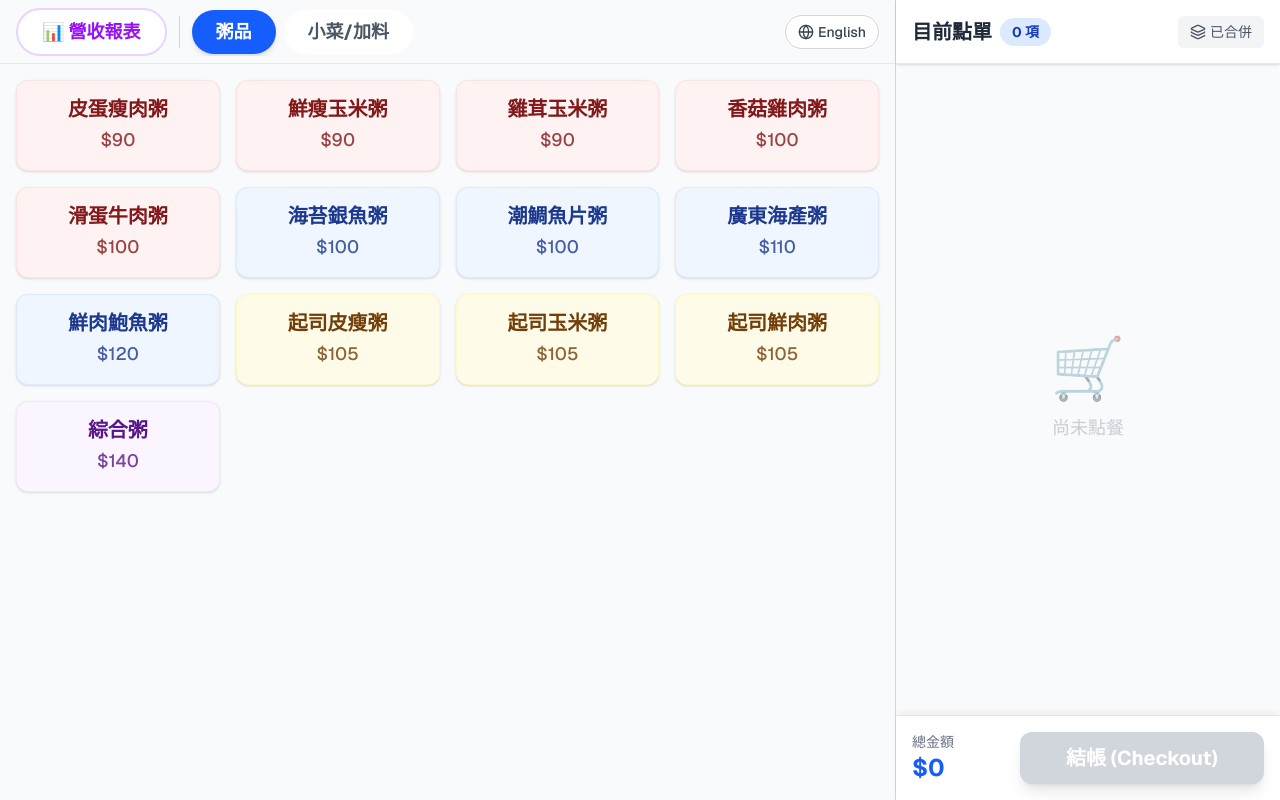
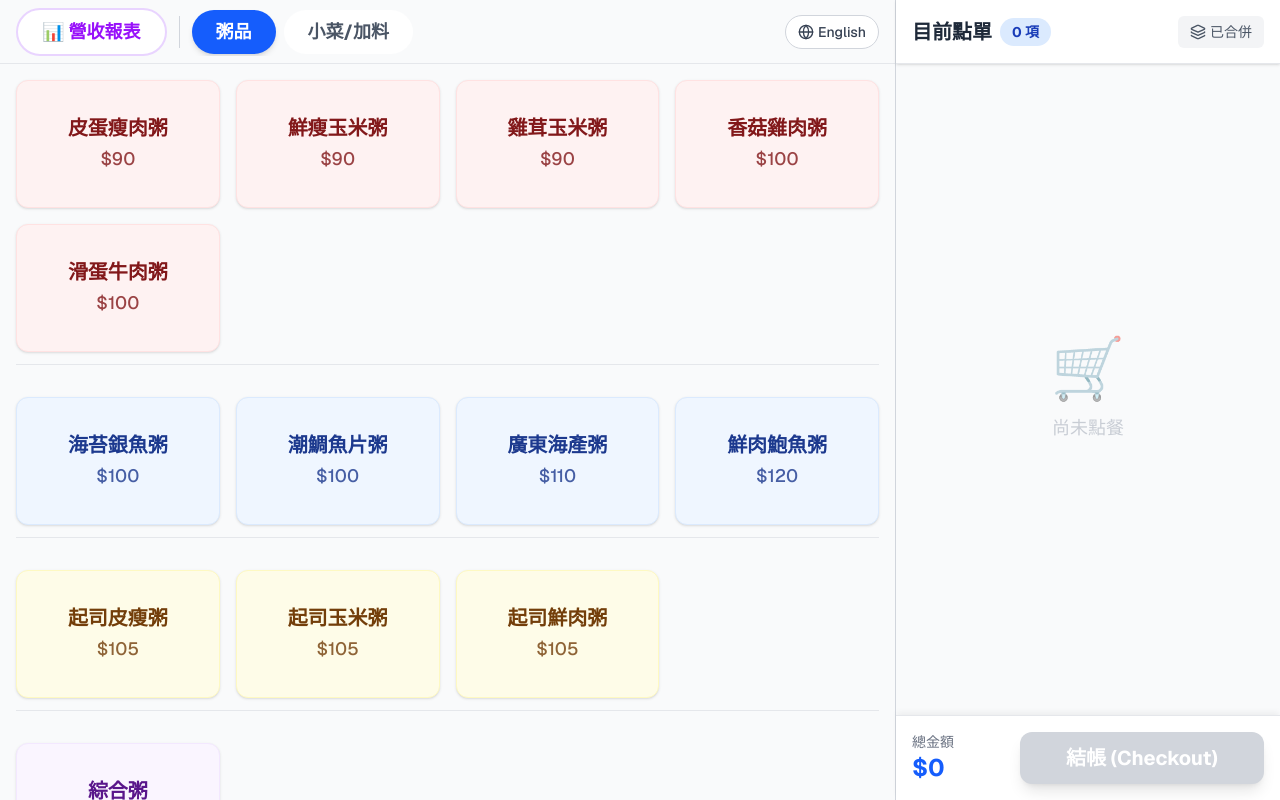
Before and after one commit to marcochang1118-svg/porridge-pos, a Next.js app: page / in a window 1280 px wide. Built offline with nearby package versions, Linux system fonts and the light colour scheme.

Commit message:
feat: separate desktop view into rows by type

```diff
--- a/app/page.tsx
+++ b/app/page.tsx
@@ -55,6 +55,30 @@ type CartItem = {
   modifierIds: string[];
   totalPrice: number;
   type?: string; // product type for color coding
+};
+
+const ProductCard = ({ product, addToCart, lang }: { product: any, addToCart: (p: any) => void, lang: 'zh' | 'en' }) => {
+  let colorClass = 'bg-white border-gray-200 hover:border-blue-400';
+  if (product.type === 'meat') colorClass = 'bg-red-50 border-red-100 hover:bg-red-100 hover:border-red-300 text-red-900';
+  if (product.type === 'seafood') colorClass = 'bg-blue-50 border-blue-100 hover:bg-blue-100 hover:border-blue-300 text-blue-900';
+  if (product.type === 'cheese') colorClass = 'bg-yellow-50 border-yellow-100 hover:bg-yellow-100 hover:border-yellow-300 text-yellow-900';
+  if (product.type === 'special') colorClass = 'bg-purple-50 border-purple-100 hover:bg-purple-100 hover:border-purple-300 text-purple-900';
+  if (product.type === 'side') colorClass = 'bg-gray-50 border-gray-200 hover:bg-gray-100 hover:border-gray-300 text-gray-800';
+
+  return (
+    <button
+      onClick={() => addToCart(product)}
+      className={clsx(
+        "flex flex-col items-center justify-center gap-1 rounded-xl border p-4 shadow-sm transition-all active:scale-95 active:shadow-inner hover:shadow-md h-32",
+        colorClass
+      )}
+    >
+      <span className="text-xl font-bold text-center leading-tight">
+        {lang === 'en' ? (product.nameEn || product.name) : product.name}
+      </span>
+      <span className="text-lg font-medium opacity-80">${product.price}</span>
+    </button>
+  );
 };
 
 export default function PosPage() {
@@ -483,40 +507,39 @@ export default function PosPage() {
               </div>
             </div>
           ) : (
-            <div className="grid grid-cols-2 md:grid-cols-3 lg:grid-cols-4 gap-4">
+            <>
+              {/* Mobile View: Single Grid (Sorted) */}
+              <div className="grid grid-cols-2 gap-4 lg:hidden">
                 {PRODUCTS
                   .filter((p) => p.category_id === activeCategory)
                   .sort((a, b) => {
                     const typeOrder: Record<string, number> = { meat: 1, seafood: 2, cheese: 3, special: 4, side: 5 };
-                  const orderA = typeOrder[a.type] || 99;
-                  const orderB = typeOrder[b.type] || 99;
-                  return orderA - orderB;
+                    return (typeOrder[a.type] || 99) - (typeOrder[b.type] || 99);
                   })
-                .map((product: any) => {
-                  // Color mapping based on type
-                  let colorClass = 'bg-white border-gray-200 hover:border-blue-400';
-                  if (product.type === 'meat') colorClass = 'bg-red-50 border-red-100 hover:bg-red-100 hover:border-red-300 text-red-900';
-                  if (product.type === 'seafood') colorClass = 'bg-blue-50 border-blue-100 hover:bg-blue-100 hover:border-blue-300 text-blue-900';
-                  if (product.type === 'cheese') colorClass = 'bg-yellow-50 border-yellow-100 hover:bg-yellow-100 hover:border-yellow-300 text-yellow-900';
-                  if (product.type === 'special') colorClass = 'bg-purple-50 border-purple-100 hover:bg-purple-100 hover:border-purple-300 text-purple-900';
+                  .map((product: any) => (
+                    <ProductCard key={product.id} product={product} addToCart={addToCart} lang={lang} />
+                  ))}
+              </div>
+
+              {/* Desktop View: Separated Rows by Type */}
+              <div className="hidden lg:block space-y-8">
+                {['meat', 'seafood', 'cheese', 'special', 'side'].map((type) => {
+                  const items = PRODUCTS.filter(p => p.category_id === activeCategory && p.type === type);
+                  if (items.length === 0) return null;
 
                   return (
-                    <button
-                      key={product.id}
-                      onClick={() => addToCart(product)}
-                      className={clsx(
-                        "flex flex-col items-center justify-center gap-1 rounded-xl border p-4 shadow-sm transition-all active:scale-95 active:shadow-inner hover:shadow-md",
-                        colorClass
-                      )}
-                    >
-                      <span className="text-xl font-bold text-center leading-tight">
-                        {lang === 'en' ? (product.nameEn || product.name) : product.name}
-                      </span>
-                      <span className="text-lg font-medium opacity-80">${product.price}</span>
-                    </button>
+                    <div key={type} className="space-y-3">
+                      <div className="grid grid-cols-4 gap-4">
+                        {items.map((product: any) => (
+                          <ProductCard key={product.id} product={product} addToCart={addToCart} lang={lang} />
+                        ))}
+                      </div>
+                      <div className="h-px bg-gray-200 w-full"></div>
+                    </div>
                   );
                 })}
               </div>
+            </>
           )}
         </div>
       </div>
```
Lines whose indentation alone changed are shown as unchanged.
